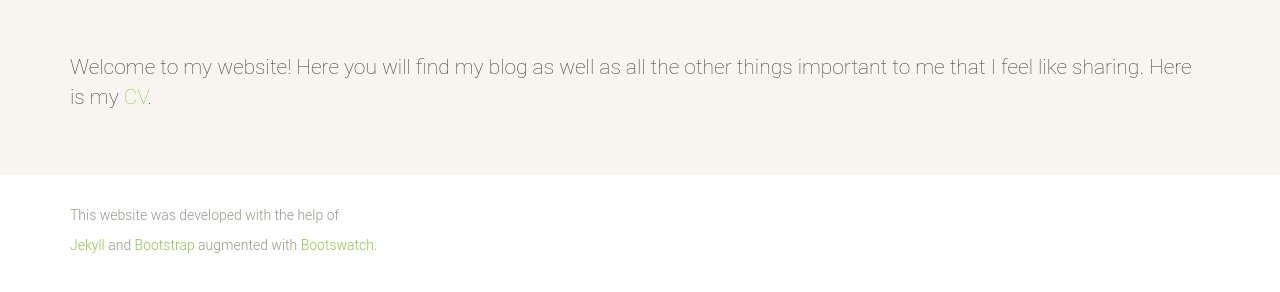
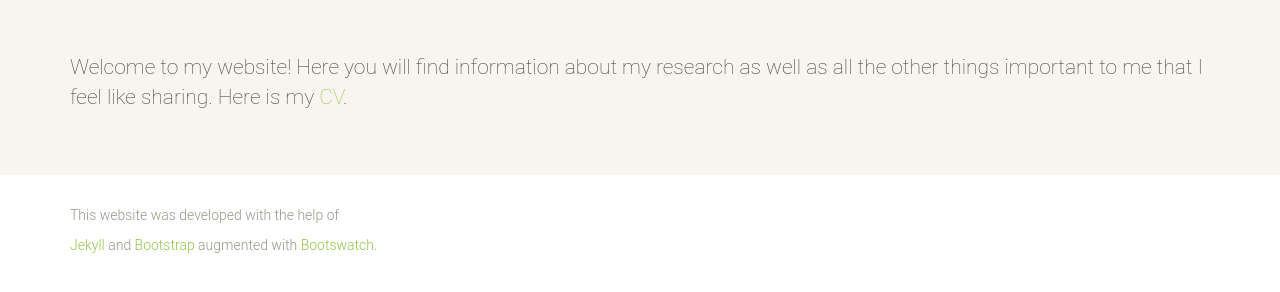
Before and after one commit to rvanwhy/rvanwhy.github.io, a Jekyll site: the page built from 00-index.md, in a window 1280 px wide, cut to the strip 466-758 px from the top of the page. Built offline with Jekyll 4.4.1, drawn with Linux system fonts in a browser that asks for light colours; nearby versions of some CDN libraries.

Commit message:
FIX: Edit wording

```diff
--- a/00-index.md
+++ b/00-index.md
@@ -18,7 +18,7 @@ Trinities</i></h2>
     </div>
 
     <div style="padding-top:1.5cm;align:left">
-      <p>Welcome to my website! Here you will find my blog as well as all the other things important to me that I feel like sharing. Here is my
+      <p>Welcome to my website! Here you will find information about my research as well as all the other things important to me that I feel like sharing. Here is my
       <a href="/assets/pdf/CV.pdf">CV</a>.</p>
     </div>
   </div>
```
